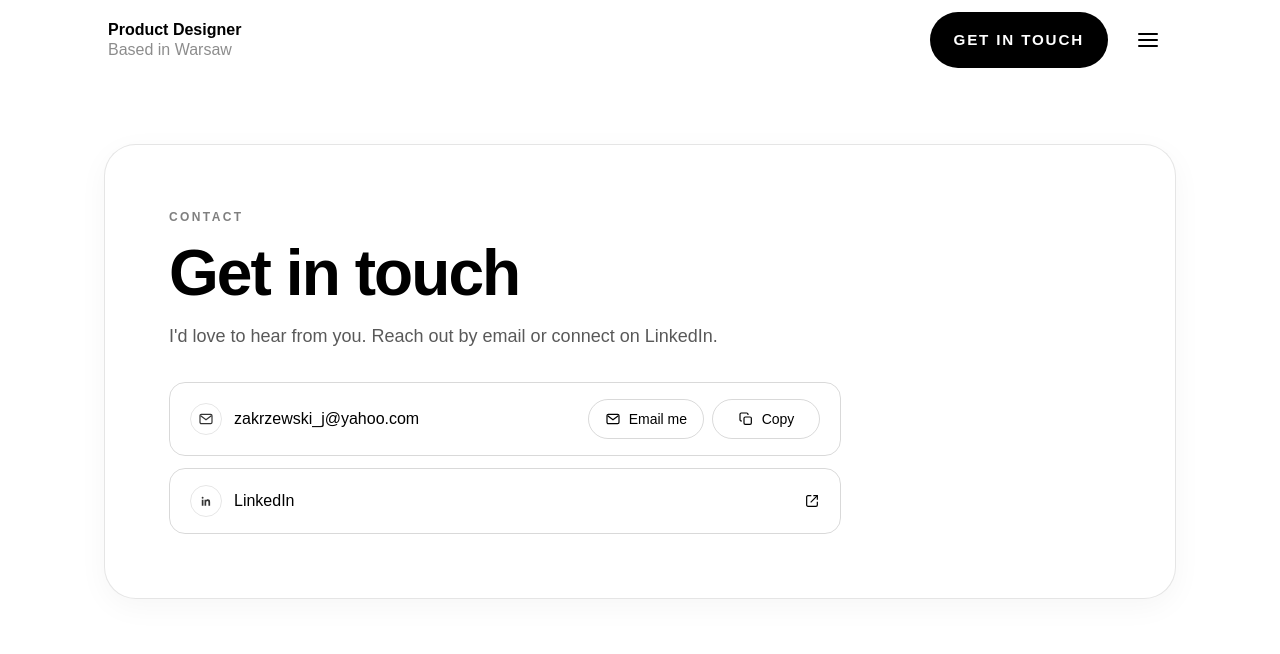
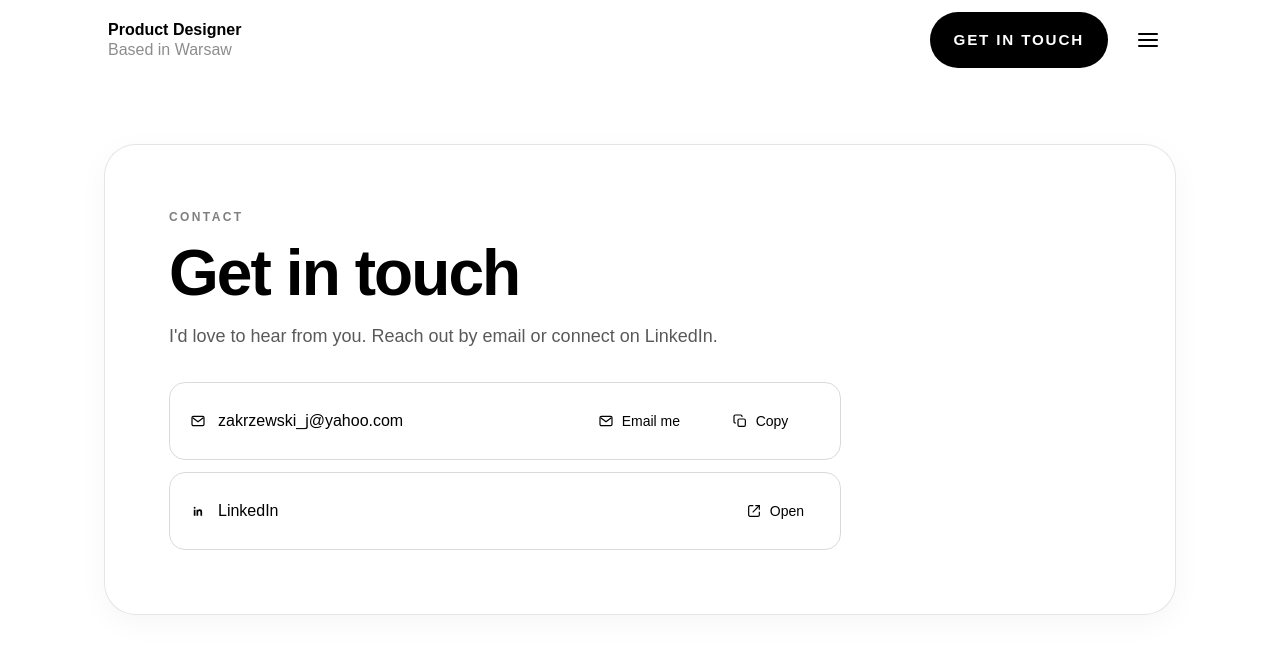
Before and after one commit to jzakrz/jakub-portfolio, a Next.js app: page /get-in-touch in a window 1280 px wide. Shown: the top 654 px of the page. Built offline with nearby package versions, Linux system fonts and the light colour scheme.

Commit message:
Align contact action styling with secondary button pattern

```diff
--- a/components/ContactActions.tsx
+++ b/components/ContactActions.tsx
@@ -97,23 +97,21 @@ export default function ContactActions({ email, linkedin }: ContactActionsProps)
     }
   }
 
-  const actionButtonClassName =
-    "relative inline-flex h-10 min-w-[108px] items-center justify-center gap-2 overflow-hidden rounded-full border border-black/15 px-4 text-sm text-black transition-all duration-300 hover:border-black/35 hover:bg-black/5";
+  const secondaryButtonClassName =
+    "relative inline-flex h-[44px] items-center justify-center gap-2 overflow-hidden rounded-full px-4 text-sm font-medium text-black transition-colors duration-300 hover:bg-black/5";
 
   return (
     <div className="mt-8 flex max-w-2xl flex-col gap-3">
       <div className="flex items-center justify-between gap-4 rounded-2xl border border-black/15 px-5 py-4">
         <div className="flex min-w-0 items-center gap-3">
-          <span className="inline-flex h-8 w-8 items-center justify-center rounded-full border border-black/10 text-black/80">
           <MailIcon />
-          </span>
           <span className="truncate text-sm font-medium text-black sm:text-base">{email}</span>
         </div>
 
-        <div className="flex shrink-0 items-center gap-2">
+        <div className="flex shrink-0 items-center gap-1">
           <a
             href={`mailto:${email}`}
-            className={actionButtonClassName}
+            className={secondaryButtonClassName}
             aria-label="Email me"
             title="Email me"
           >
@@ -124,7 +122,7 @@ export default function ContactActions({ email, linkedin }: ContactActionsProps)
           <button
             type="button"
             onClick={handleCopyEmail}
-            className={actionButtonClassName + " cursor-pointer bg-transparent"}
+            className={secondaryButtonClassName + " min-w-[120px] cursor-pointer bg-transparent"}
             aria-live="polite"
             aria-label={isCopied ? "Link copied" : "Copy"}
             title={isCopied ? "Link copied" : "Copy"}
@@ -155,20 +153,24 @@ export default function ContactActions({ email, linkedin }: ContactActionsProps)
         </div>
       </div>
 
+      <div className="flex items-center justify-between rounded-2xl border border-black/15 px-5 py-4 text-sm text-black sm:text-base">
+        <span className="flex items-center gap-3 font-medium">
+          <LinkedInIcon />
+          <span>LinkedIn</span>
+        </span>
+
         <a
           href={linkedin}
           target="_blank"
           rel="noreferrer"
-        className="flex items-center justify-between rounded-2xl border border-black/15 px-5 py-4 text-sm text-black transition-colors duration-200 hover:border-black/35 sm:text-base"
+          className={secondaryButtonClassName}
+          aria-label="Open LinkedIn"
+          title="Open LinkedIn"
         >
-        <span className="flex items-center gap-3">
-          <span className="inline-flex h-8 w-8 items-center justify-center rounded-full border border-black/10 text-black/80">
-            <LinkedInIcon />
-          </span>
-          <span className="font-medium">LinkedIn</span>
-        </span>
           <ExternalLinkIcon />
+          <span>Open</span>
         </a>
+      </div>
     </div>
   );
 }
```
Lines whose indentation alone changed are shown as unchanged.
